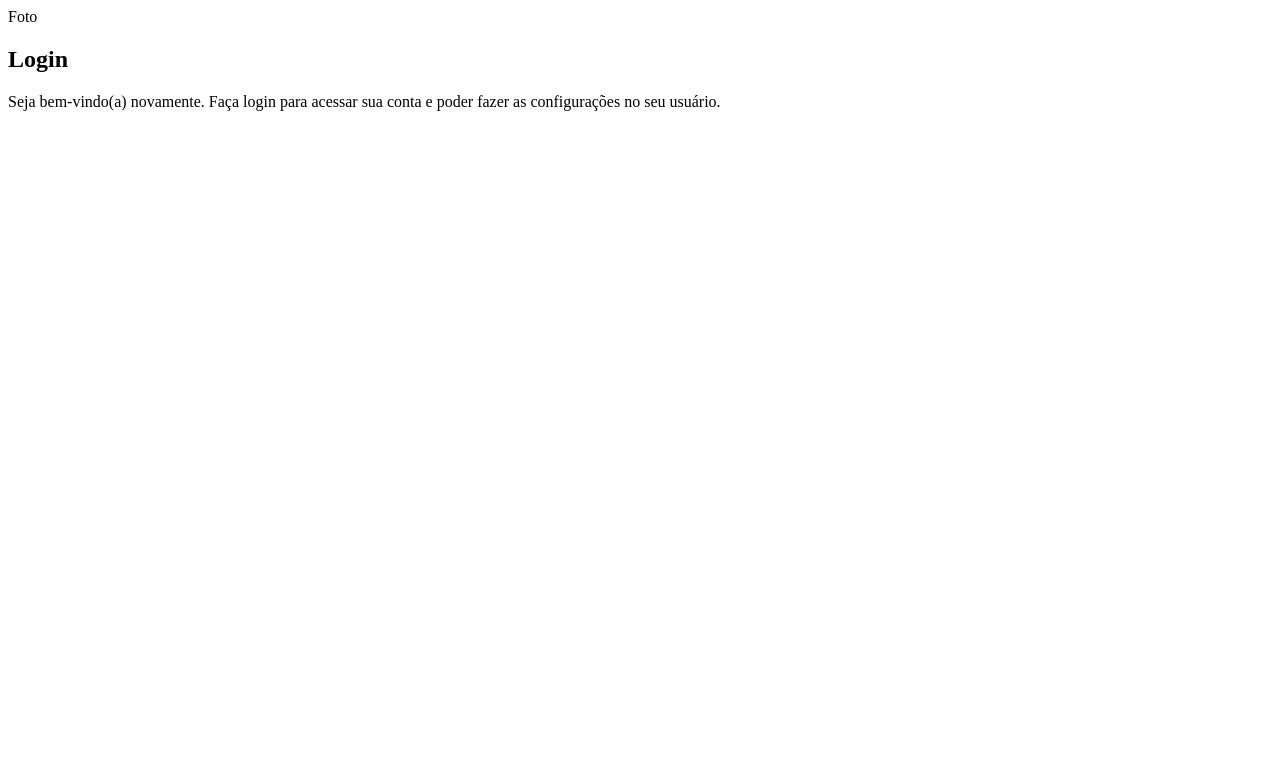
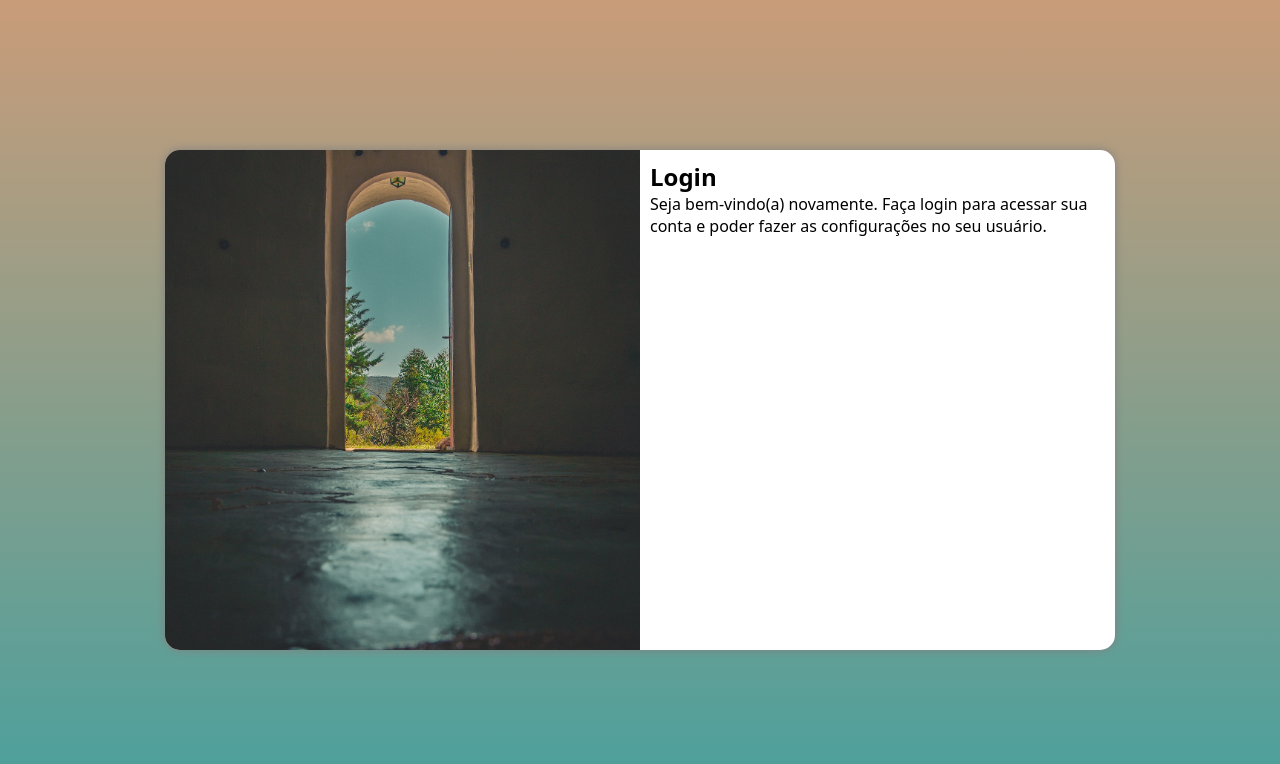
Before and after one commit to laercioss/projeto-login, a plain HTML site: page index.html in a window 1280 px wide. Drawn offline with Linux system fonts and the light colour scheme.

Commit message:
Alterações

```diff
--- /dev/null
+++ b/estilos/media-query.css
@@ -0,0 +1,50 @@
+@charset "UTF-8";
+
+/* Typical Device Breakpoints
+-----------------------------
+Pequenas telas: até 600px
+Celular: de 600px até 768px
+Tablet: 768px até 992px
+Desktop: 992px até 1200px
+Grandes telas: acima de 1200px
+*/
+
+@media screen and (min-width: 768px) and (max-width: 992px){
+    body{
+        background-image: linear-gradient(to top, #49a09d, #C99C79);
+    }
+    section#login{
+        width: 80vw;
+    }
+
+    section#login > div#imagem{
+        float: left;
+        width: 30%;
+        height: 100%;
+    }
+
+    section#login > div#formulario{
+        float: right;
+        width: 70%;
+    }
+}
+
+@media screen and (min-width: 992px){
+    body{
+        background-image: linear-gradient(TO top, #49a09d, #c99c79);
+    }
+    section#login{
+        width: 950px;
+    }
+
+    section#login > div#imagem{
+        float: left;
+        width: 50%;
+        height: 100%;
+    }
+
+    section#login > div#formulario{
+        float: right;
+        width: 50%;
+    }
+}
--- a/estilos/style.css
+++ b/estilos/style.css
@@ -3,5 +3,50 @@
 /*
     Paleta de cores
     Verde: #49a09d
-    Lilás: #5f2c82
+    Bége: #C99C79
 */
+
+*{
+    font-family: system-ui, -apple-system, BlinkMacSystemFont, 'Segoe UI', Roboto, Oxygen, Ubuntu, Cantarell, 'Open Sans', 'Helvetica Neue', sans-serif;
+    padding: 0px;
+    margin: 0px;
+    box-sizing: border-box;
+}
+
+body, html{
+    background-color: #C99C79;
+    height: 100vh;
+    width: 100vw;
+}
+
+main{
+    position: relative;
+    height: 100vh;
+    width: 100vw;
+}
+
+section#login{
+    position: absolute;
+    top: 50%;
+    left: 50%;
+    transform: translate(-50%, -50%);
+    overflow: hidden;
+
+    background-color: white;
+    width: 250px;
+    height: 500px;
+    border-radius: 15px;
+    box-shadow: 0px 0px 10px gray;
+}
+
+section#login > div#imagem{
+    background: #C99C79 url(../imagens/pexels-lucas-pezeta-2034907.jpg) no-repeat;
+    background-size: cover;
+    height: 200px;
+    background-position:left;
+}
+
+section#login > div#formulario{
+    display: block;
+    padding: 10px;
+}
--- a/index.html
+++ b/index.html
@@ -4,12 +4,13 @@
     <meta charset="UTF-8">
     <meta name="viewport" content="width=device-width, initial-scale=1.0">
     <link rel="stylesheet" href="estilos/style.css">
+    <link rel="stylesheet" href="estilos/media-query.css">
 </head>
 <body>
     <main>
-        <section id="login ">
+        <section id="login">
             <div id="imagem">
-                Foto
+
             </div>
             <div id="formulario">
                 <h1>Login</h1>
```
